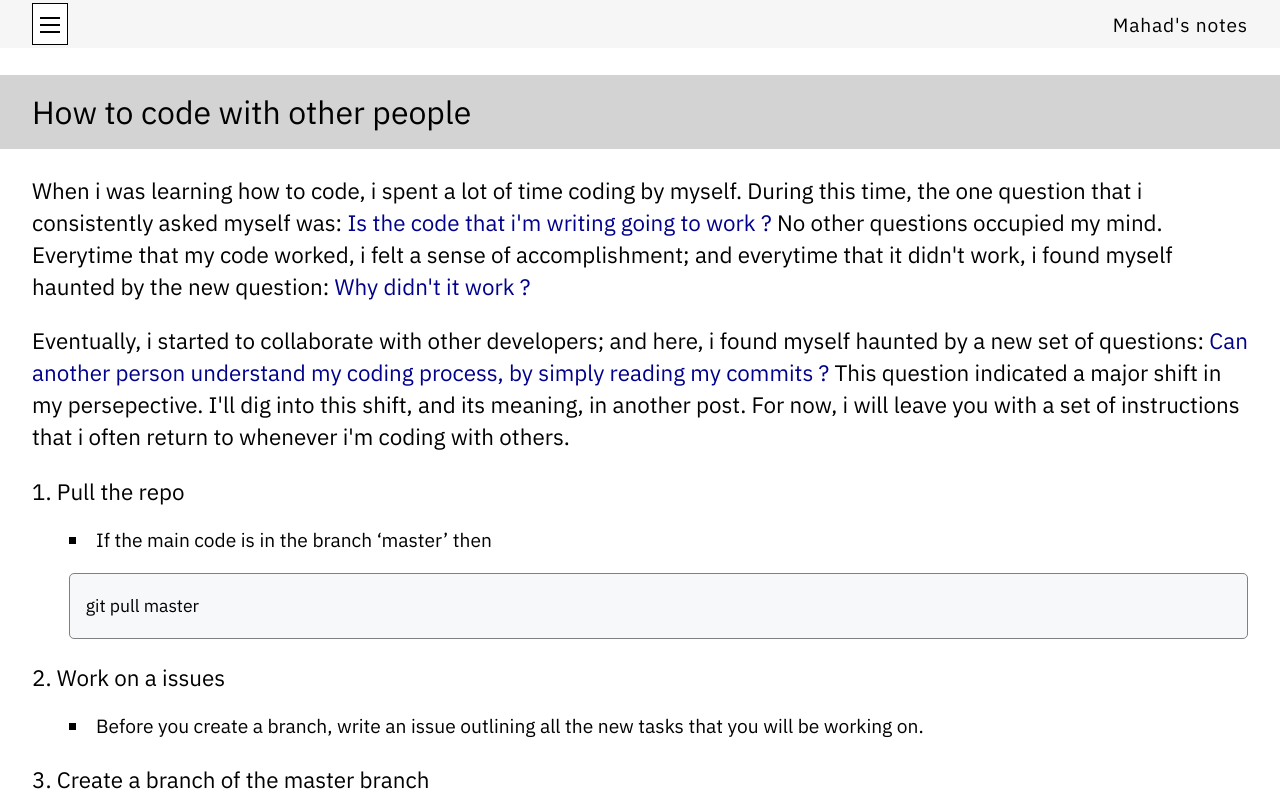
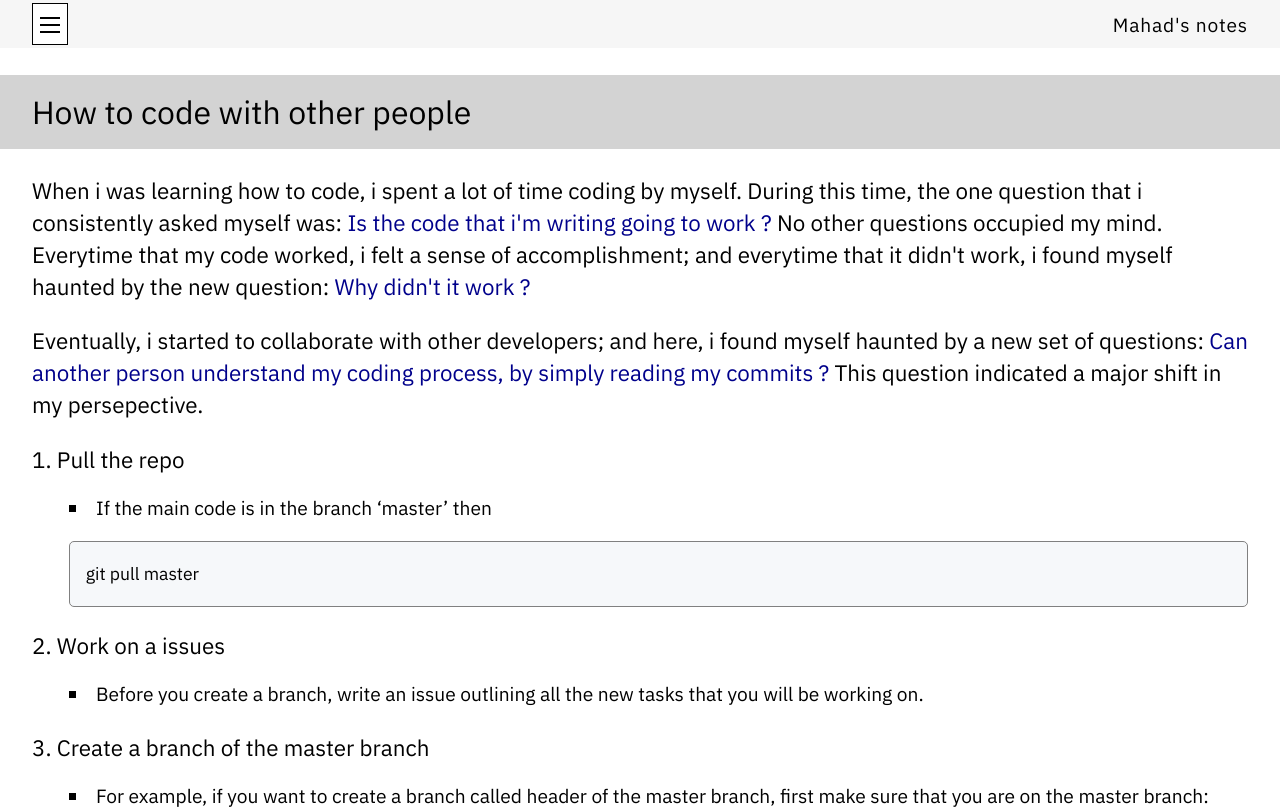
Before and after one commit to Elir-Mahad/notes, a Next.js app: page /coding-with-other-people in a window 1280 px wide. Shown: the top 809 px of the page. Built offline with nearby package versions, Linux system fonts and the light colour scheme.

Commit message:
remove(collab): remove text from intro

```diff
--- a/pages/coding-with-other-people.js
+++ b/pages/coding-with-other-people.js
@@ -54,10 +54,7 @@ function Collab() {
             Can another person understand my coding process, by simply reading
             my commits ?
           </span>{" "}
-          This question indicated a major shift in my persepective. I'll dig
-          into this shift, and its meaning, in another post. For now, i will
-          leave you with a set of instructions that i often return to whenever
-          i'm coding with others.
+          This question indicated a major shift in my persepective.
         </Sentence>
         <Sentence>1. Pull the repo</Sentence>
         <Litem>If the main code is in the branch ‘master’ then </Litem>
```
